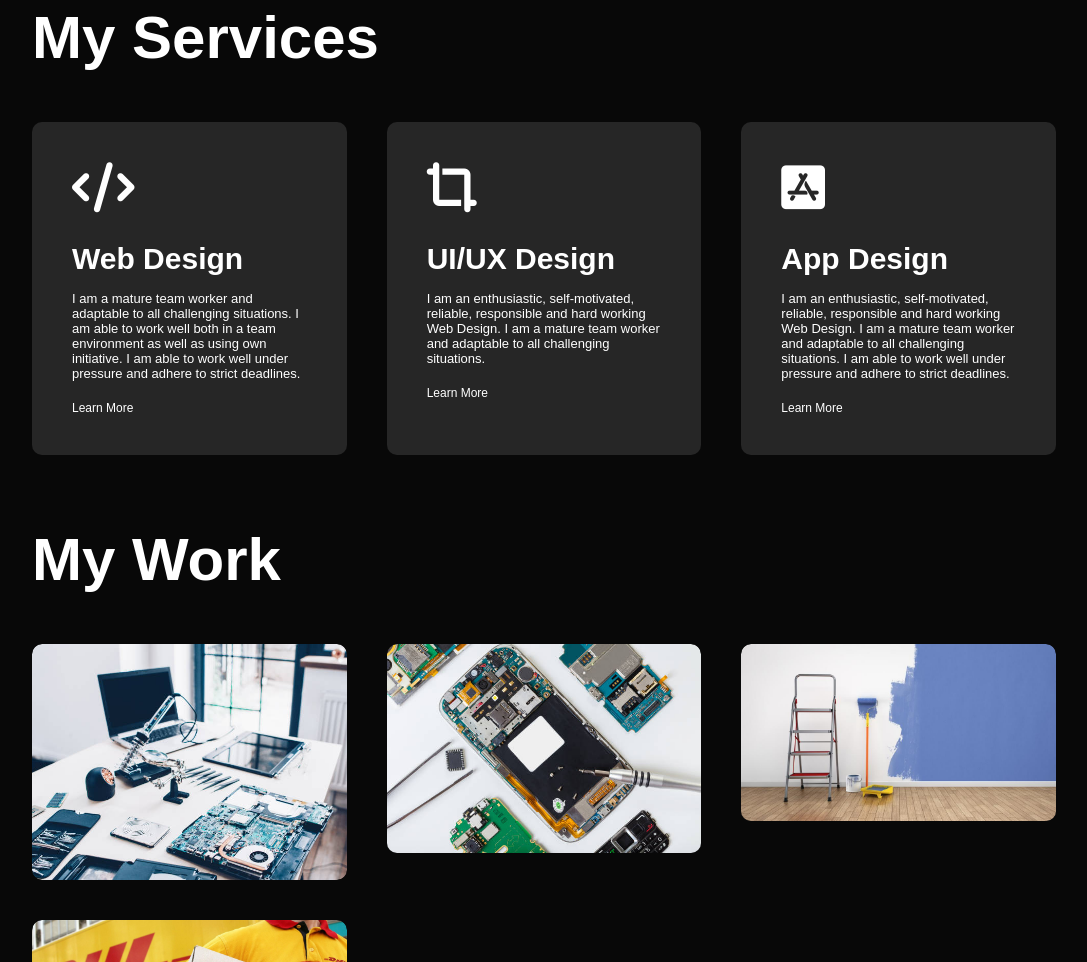
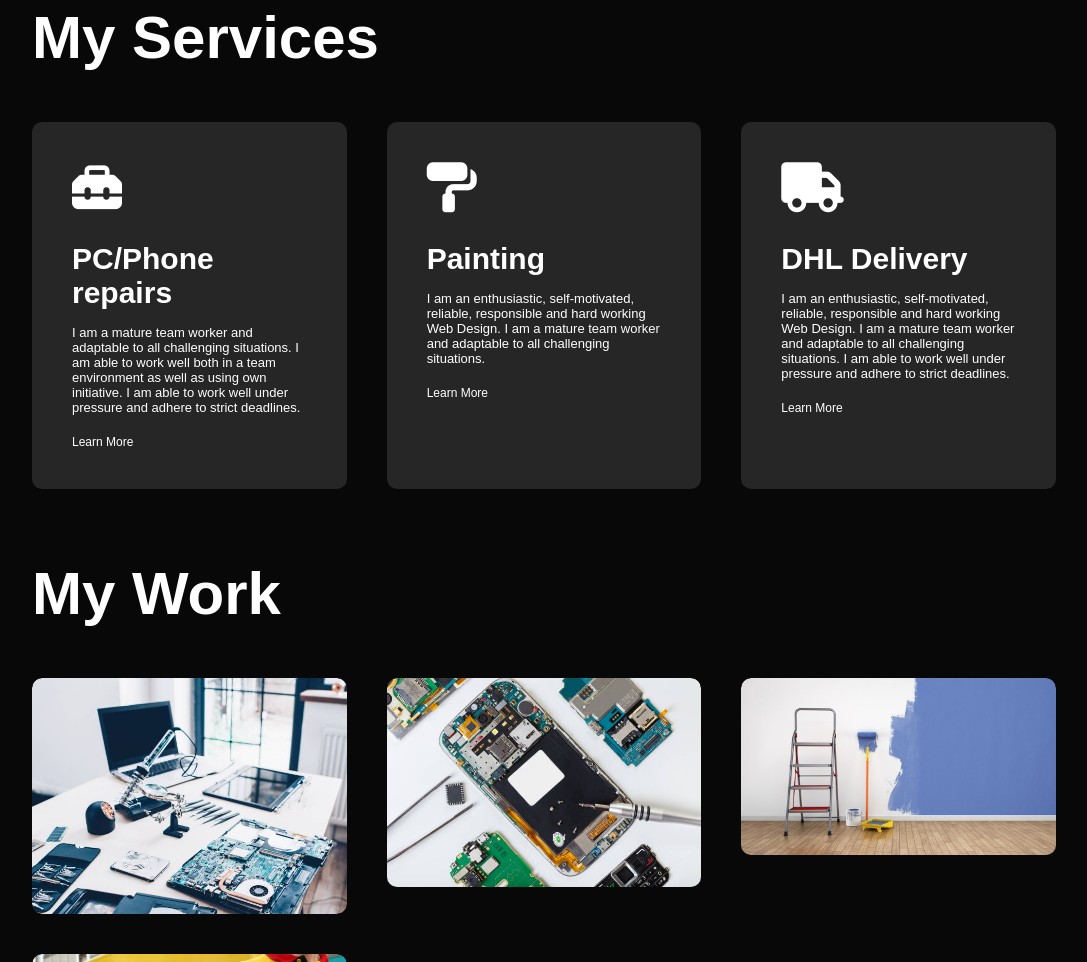
Before and after one commit to Alain2020/alain-a-portfolio, a plain HTML site: page index.html in a window 1280 px wide. Shown: the part 1456-2418 px from the top of the page, without its empty margins (96-1183 px from the left). Drawn offline with Linux system fonts and the light colour scheme.

```diff
--- a/index.html
+++ b/index.html
@@ -87,24 +87,24 @@
             <h1 class="sub-title">My Services</h1>
             <div class="services-list">
                 <div>
-                    <i class="fa-solid fa-code"></i>
-                    <h2>Web Design</h2>
+                    <i class="fa-solid fa-toolbox"></i>
+                    <h2>PC/Phone repairs</h2>
                     <p>  I am a mature team worker and adaptable to all challenging situations.
                           I am able to work well both in a team environment as well as using own initiative.
                          I am able to work well under pressure and adhere to strict deadlines.</p>
                          <a href="#">Learn More</a>
                  </div>
                  <div>
-                 <i class="fa-sharp fa-solid fa-crop-simple"></i>
-                <h2>UI/UX Design</h2>
+               <i class="fa-solid fa-paint-roller"></i>
+                <h2>Painting</h2>
                 <p>I am an enthusiastic, self-motivated, reliable,
                     responsible and hard working Web Design.
                      I am a mature team worker and adaptable to all challenging situations.</p>
                      <a href="#">Learn More</a>
                </div>
                <div>
-            <i class="fa-brands fa-app-store-ios"></i>
-            <h2>App Design</h2>
+                <i class="fa-solid fa-truck"></i>
+            <h2>DHL Delivery</h2>
             <p>I am an enthusiastic, self-motivated, reliable,
                 responsible and hard working Web Design.
                  I am a mature team worker and adaptable to all challenging situations.
```
